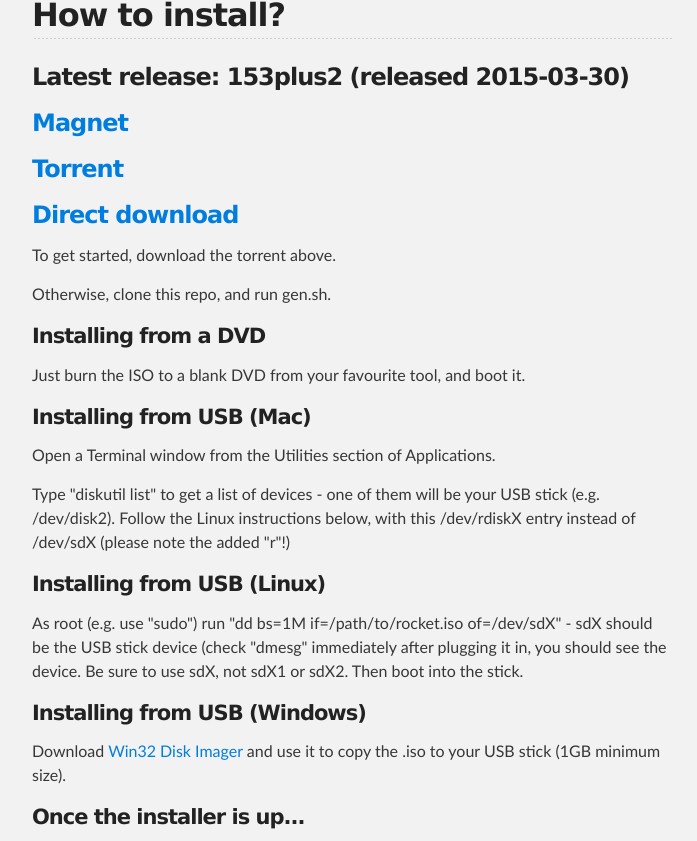
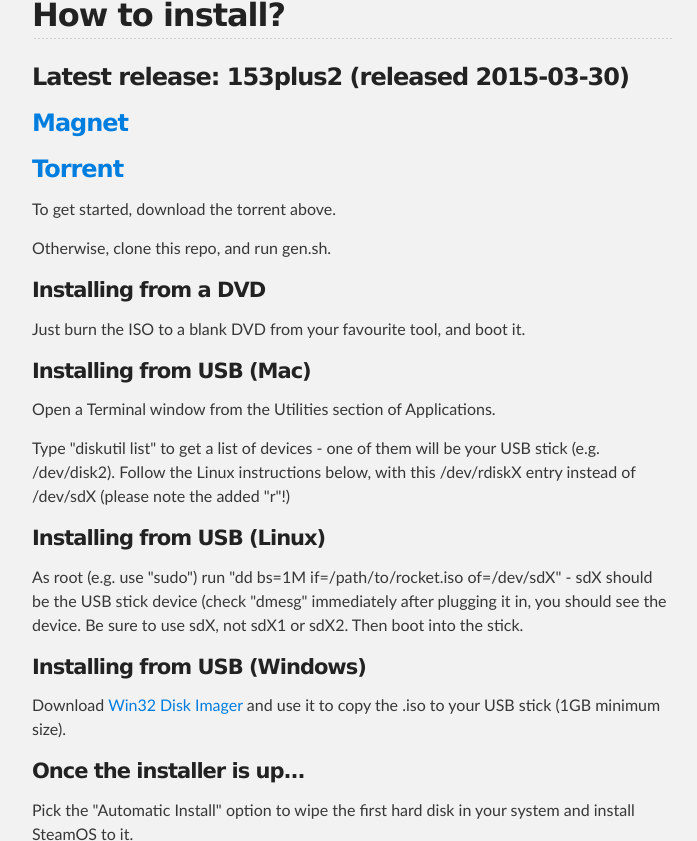
Before and after one commit to steamos-community/stephensons-rocket, a Jekyll site: the page built from index.html, in a window 1280 px wide and 900 px high, scrolled down 1673 px, cut to the strip 59-900 px from the top of the window. Shown: the whole strip, without its empty margins (288-985 px from the left). Built offline with Jekyll 4.4.1, drawn with Linux system fonts in a browser that asks for light colours.

Commit message:
Yank direct download. Can't afford the bandwidth fees.

```diff
--- a/index.html
+++ b/index.html
@@ -36,8 +36,6 @@
   <h3><a href="magnet:?xt=urn:btih:7519c18ecc2d635a6b4c5c4f1d12e4244a4e4b43&dn=StephensonsRocket153plus2.iso&tr=udp%3A%2F%2Ftracker.publicbt.com%3A80&tr=udp%3A%2F%2Ftracker.openbittorrent.com%3A80&tr=udp%3A%2F%2Ftracker.ccc.de%3A80&tr=udp%3A%2F%2Ftracker.istole.it%3A80&tr=udp%3A%2F%2Ftracker.coppersurfer.tk%3A6969&tr=udp%3A%2F%2Ftracker.leechers-paradise.org%3A6969&tr=udp%3A%2F%2Fopen.demonii.com%3A1337">Magnet</a></h3>
 
   <h3><a href="http://download.stephensonsrocket.horse/release/StephensonsRocket153plus2.iso.torrent">Torrent</a></h3>
-
-  <h3><a href="http://download.stephensonsrocket.horse/release/StephensonsRocket153plus2.iso">Direct download</a></h3>
 
   <p>To get started, download the torrent above.</p>
 
```
